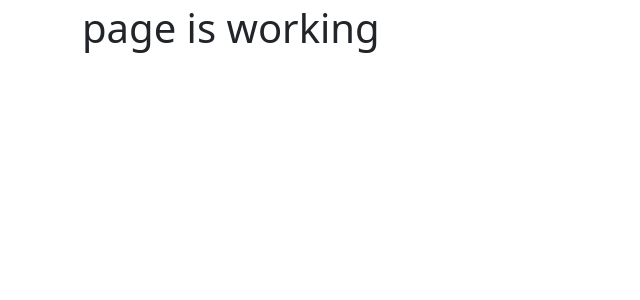
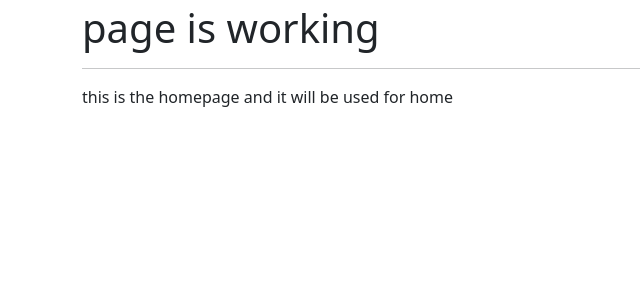
Before and after one commit to notSoRandom15/fcd-project, a Django app: page / in a window 1280 px wide. Shown: the part 56-356 px from the top of the page, without its empty margins (0-640 px from the left). Run offline with Django 4.2, Linux system fonts and the light colour scheme; parts of the project's set-up code (start-up, migrations or seed data) failed here and were passed over; some libraries are stand-ins or nearby versions.

Commit message:
changed home.html

```diff
--- a/fcp/templates/pages/home.html
+++ b/fcp/templates/pages/home.html
@@ -1,3 +1,7 @@
 {% extends "base.html" %} {% block content %}
 <h1>page is working</h1>
+
+<hr>
+
+<p>this is the homepage and it will be used for home</p>
 {% endblock content %}
```
